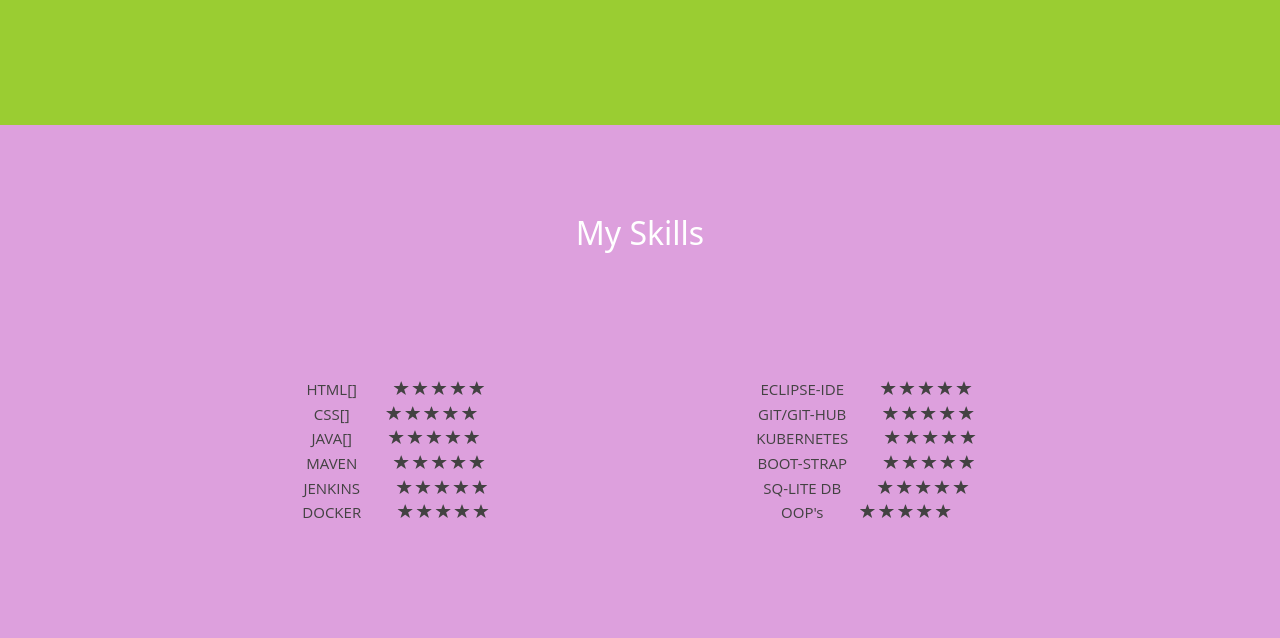
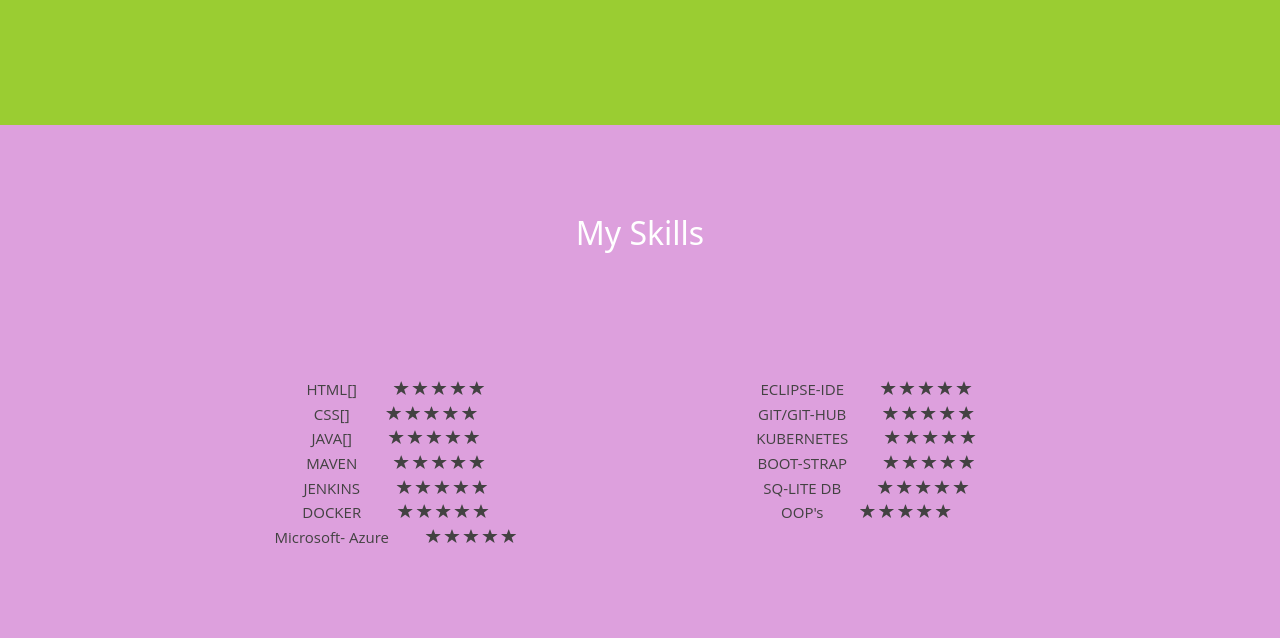
Before and after one commit to SATEESH9603/satish-resume, a plain HTML site: page index.html in a window 1280 px wide. Shown: the part 3409-4047 px from the top of the page. Drawn offline with nearby package versions, Linux system fonts and the light colour scheme.

Commit message:
Update index.html
added azure skill list

```diff
--- a/index.html
+++ b/index.html
@@ -289,9 +289,9 @@
                             <span class="glyphicon glyphicon-star filled"></span>
                         </span>
                     </li>
-                   <!--
+
                     <li>
-                        <span class="ability-title">XML</span>
+                        <span class="ability-title">Microsoft- Azure</span>
                         <span class="ability-score">
 
 
@@ -312,7 +312,7 @@
 
                         </span>
                     </li>
-
+        <!--
                     <li>
                         <span class="ability-title">Builder Pattern</span>
                         <span class="ability-score">
```
